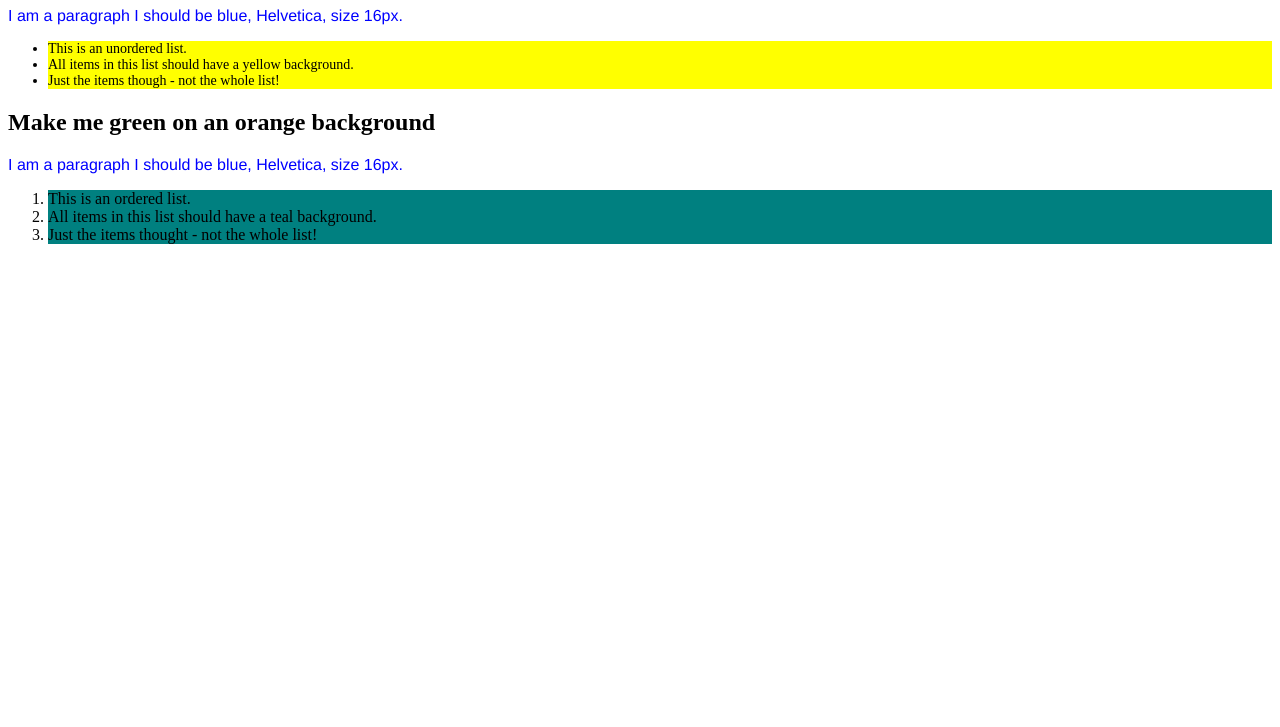
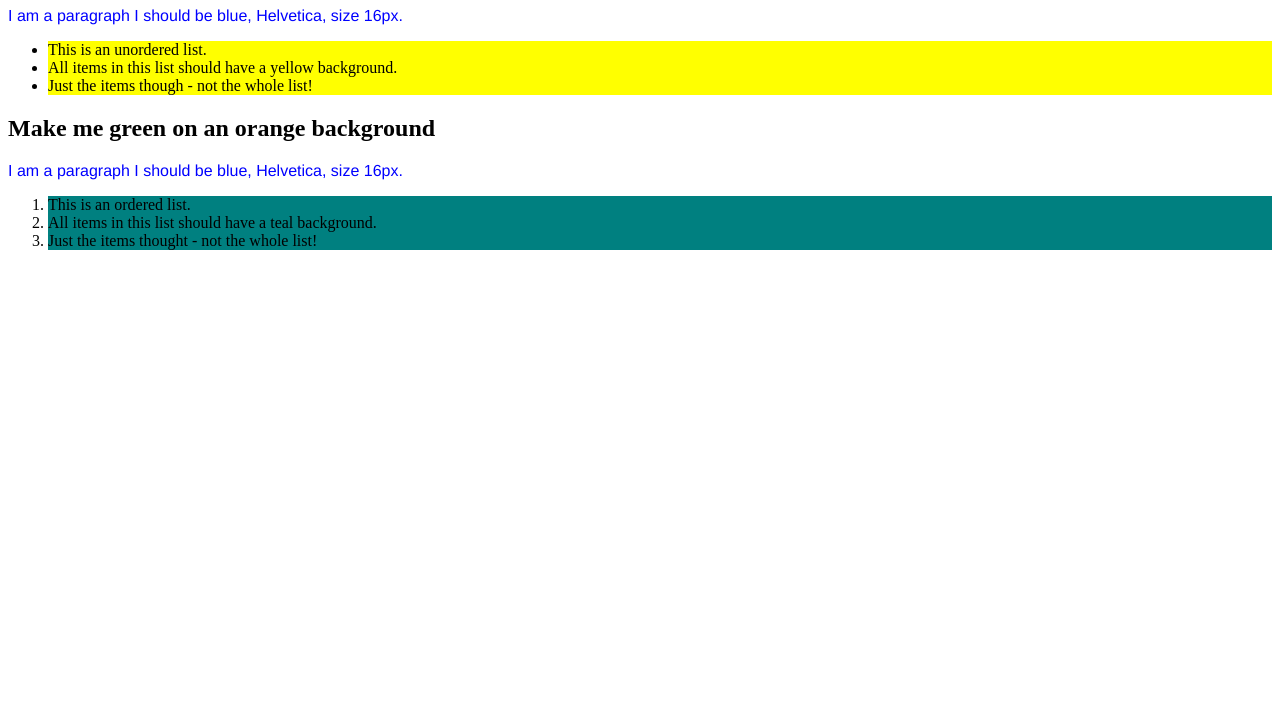
Before and after one commit to ickyvv/web-project, a plain HTML site: page exercise1.html in a window 1280 px wide. Shown: the part 73-800 px from the top of the page. Drawn offline with Linux system fonts and the light colour scheme.

Commit message:
Revert "ul li color and font-size"
This reverts commit f3db01a081b8a632872b0e8c3f3ba95e419ffec9.

```diff
--- a/exercise1.css
+++ b/exercise1.css
@@ -9,8 +9,6 @@ p {
 }
 ul li {
   background-color: yellow;
-  color: black;
-  font-size: 14px;
 }
 h2 {
   color: green
```
